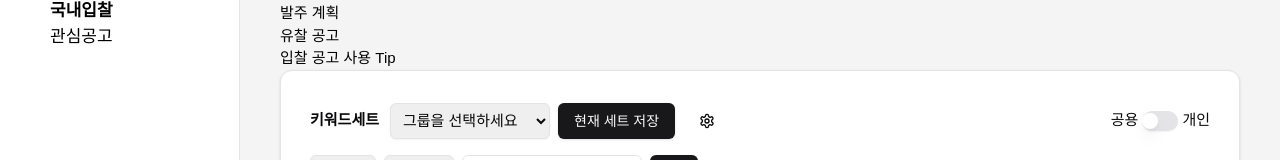
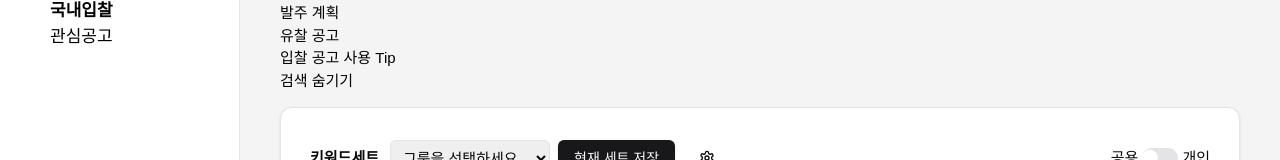
Before and after one commit to hckang80/nextjs-beginner-task, a Next.js app: page /dashboard/rfp in a window 1280 px wide. Shown: the part 183-343 px from the top of the page. Built offline with nearby package versions, Linux system fonts and the light colour scheme.

Commit message:
feat: 검색 숨기기 기능 추가

```diff
--- a/app/dashboard/rfp/page.tsx
+++ b/app/dashboard/rfp/page.tsx
@@ -51,6 +51,9 @@ export default function Rfp(props: {
       </div>
 
       <div className="grid gap-[15px]">
+        <details open className="contents">
+          <summary>검색 숨기기</summary>
+
           <Card className="p-6">
             <DetailedSearch />
           </Card>
@@ -58,6 +61,7 @@ export default function Rfp(props: {
           <Card className="p-6">
             <ChannelSearch />
           </Card>
+        </details>
 
         <div>
           <ProductsTable
```
Lines whose indentation alone changed are shown as unchanged.
